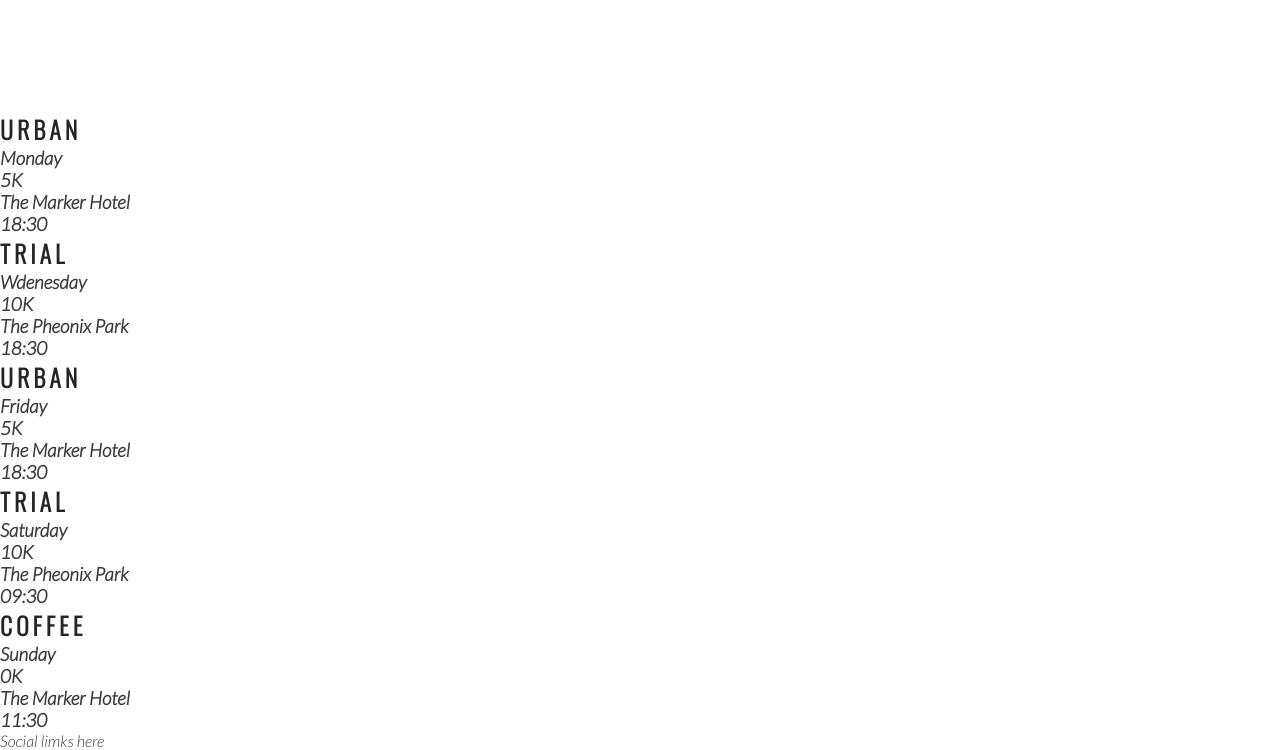
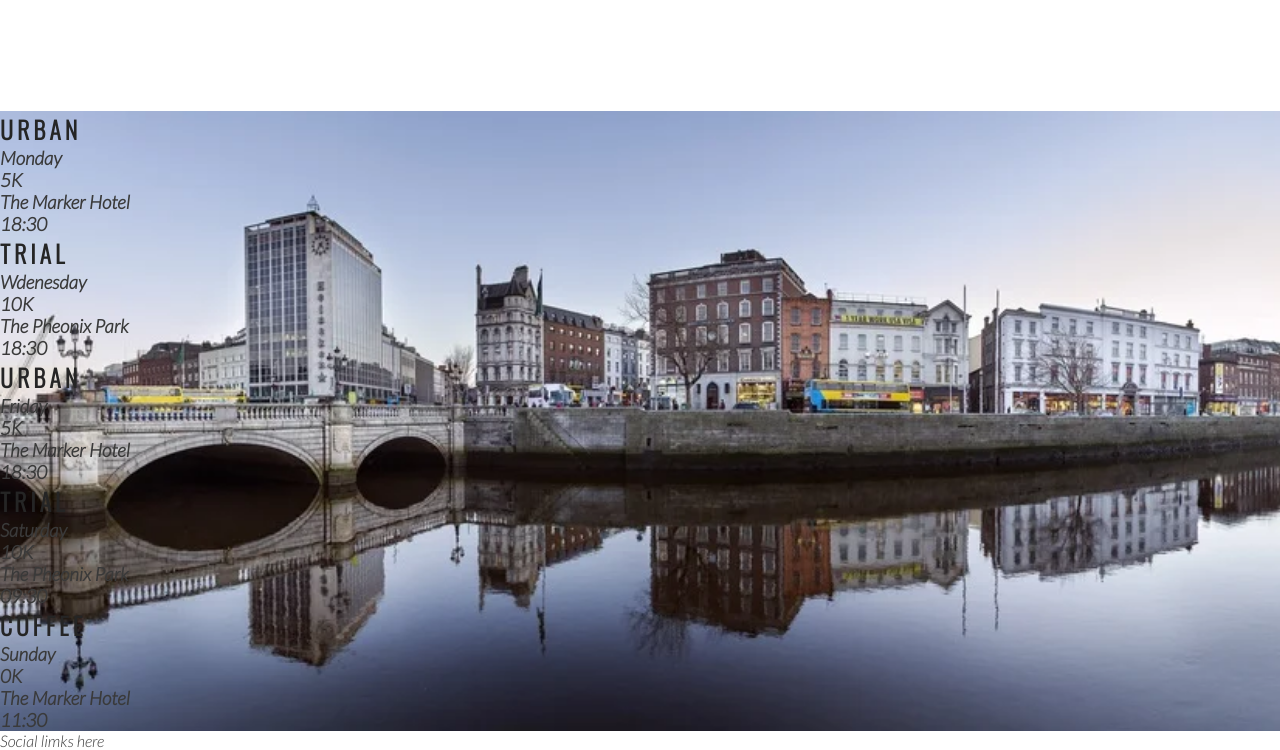
Before and after one commit to ACEGAZ/Love-Running, a plain HTML site: page index.html in a window 1280 px wide. Shown: the part 1184-1934 px from the top of the page. Drawn offline with nearby package versions, Linux system fonts and the light colour scheme.

Commit message:
add background image to times section

```diff
--- a/assets/css/style.css
+++ b/assets/css/style.css
@@ -197,3 +197,14 @@
     height: 100%;
     border-radius: 50%;
 }
+
+/* event times */
+
+#times {
+    background-image: url('../images/dublin-city.webp');
+    background-repeat: no-repeat;
+    background-size: cover;
+    background-position: center;
+    max-width: 100%;
+    overflow: hidden;
+}
--- a/index.html
+++ b/index.html
@@ -81,7 +81,7 @@
 
 
     </section>
-    <section>
+    <section id="times">
         <div>
             <h2>Urban</h2>
             <h3>Monday</h3>
```
Also changed, not shown: assets/images/dublin-city.webp (added).
